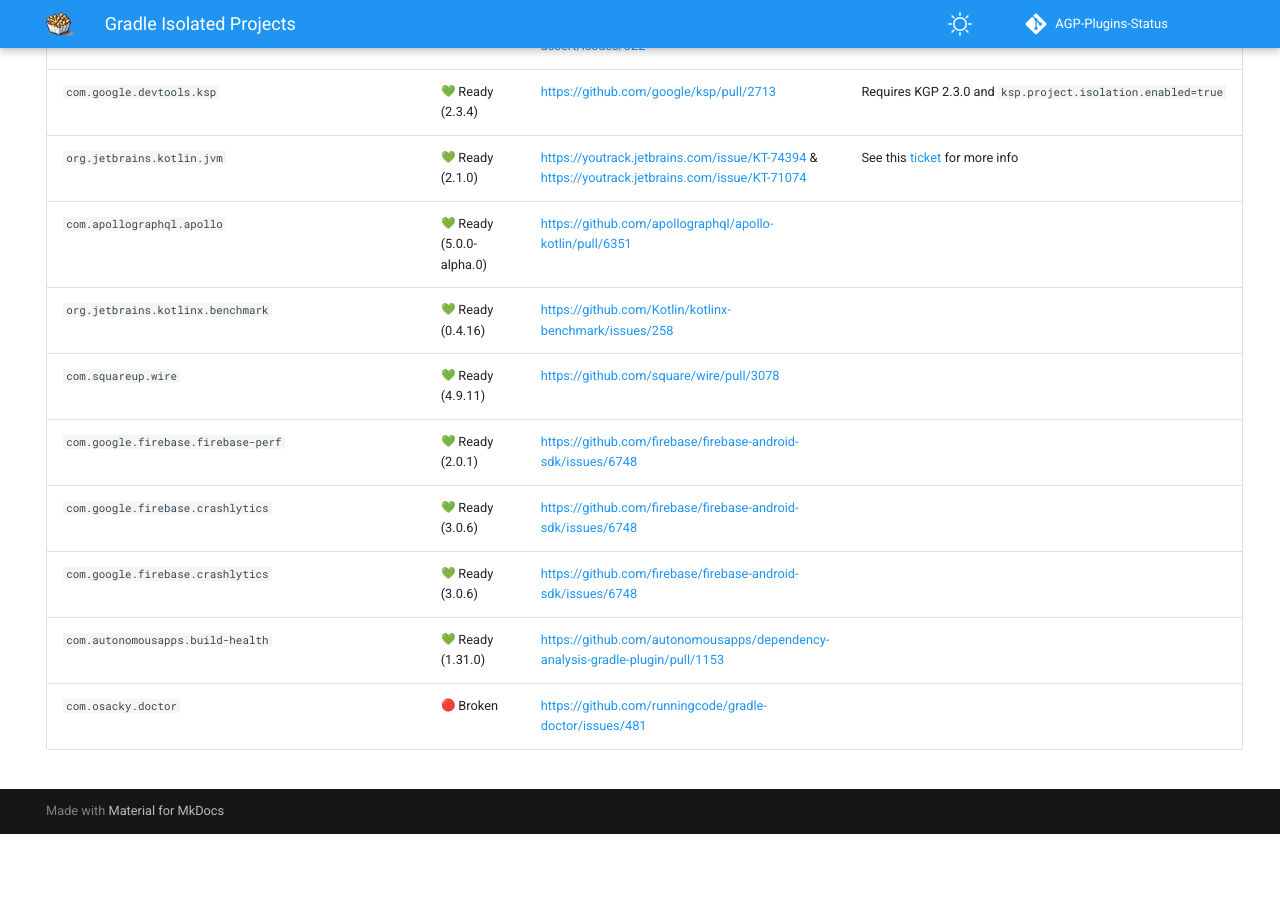
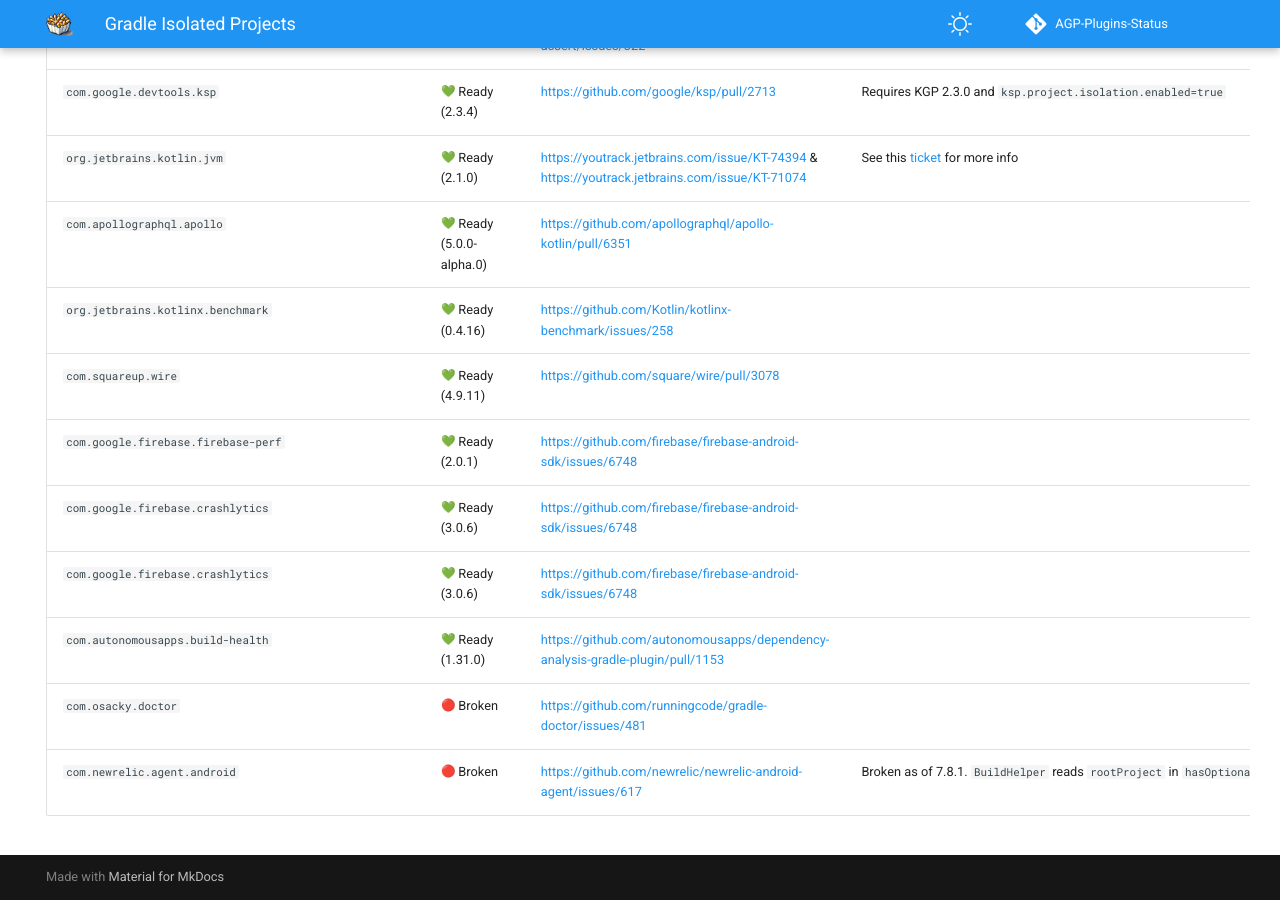
Before and after one commit to pablobaxter/AGP-Plugins-Status, an MkDocs documentation site: the page built from docs/gradle-isolated-projects.md, in a window 1280 px wide and 900 px high, scrolled down 835 px. Built offline with MkDocs 1.6.1 and Material for MkDocs 9.7.7, drawn with Linux system fonts in a browser that asks for light colours; emoji names are drawn with the system emoji font; comment, search, counter and statistics services are not loaded; before the commit the page ends 1669 px from its top, so only the background shows below that.

Commit message:
Add com.newrelic.agent.android to the Isolated Projects tracker
Broken as of 7.8.1. BuildHelper reaches into rootProject from two places, so
Isolated Projects fails configuration as soon as the plugin is applied:

  Project ':app' cannot access 'Project.hasProperty' functionality on another project ':'
      at com.newrelic.agent.android.BuildHelper.hasOptional(BuildHelper.groovy:259)

Tracked upstream as newrelic/newrelic-android-agent#617, with a fix proposed in
#618.

```diff
--- a/docs/gradle-isolated-projects.md
+++ b/docs/gradle-isolated-projects.md
@@ -34,3 +34,4 @@
 | `com.google.firebase.crashlytics` | :green_heart: Ready (3.0.6) | https://github.com/firebase/firebase-android-sdk/issues/6748 | |
 | `com.autonomousapps.build-health` | :green_heart: Ready (1.31.0) | https://github.com/autonomousapps/dependency-analysis-gradle-plugin/pull/1153 | |
 | `com.osacky.doctor` | :red_circle: Broken | https://github.com/runningcode/gradle-doctor/issues/481 | |
+| `com.newrelic.agent.android` | :red_circle: Broken | https://github.com/newrelic/newrelic-android-agent/issues/617 | Broken as of 7.8.1. `BuildHelper` reads `rootProject` in `hasOptional` and `checkReactNative`, so configuration fails as soon as the plugin is applied. Fix proposed in [#618](https://github.com/newrelic/newrelic-android-agent/pull/618) |
```
